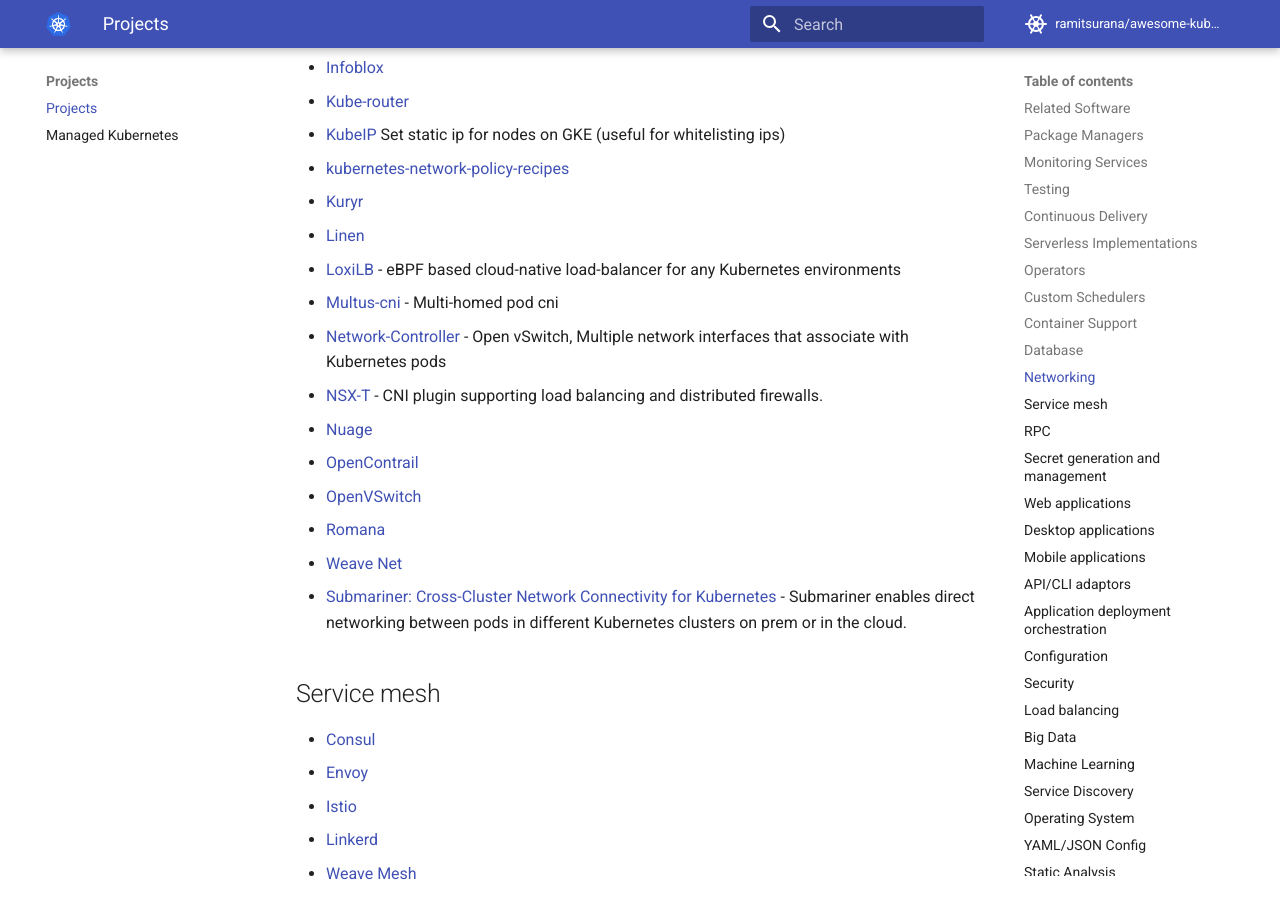
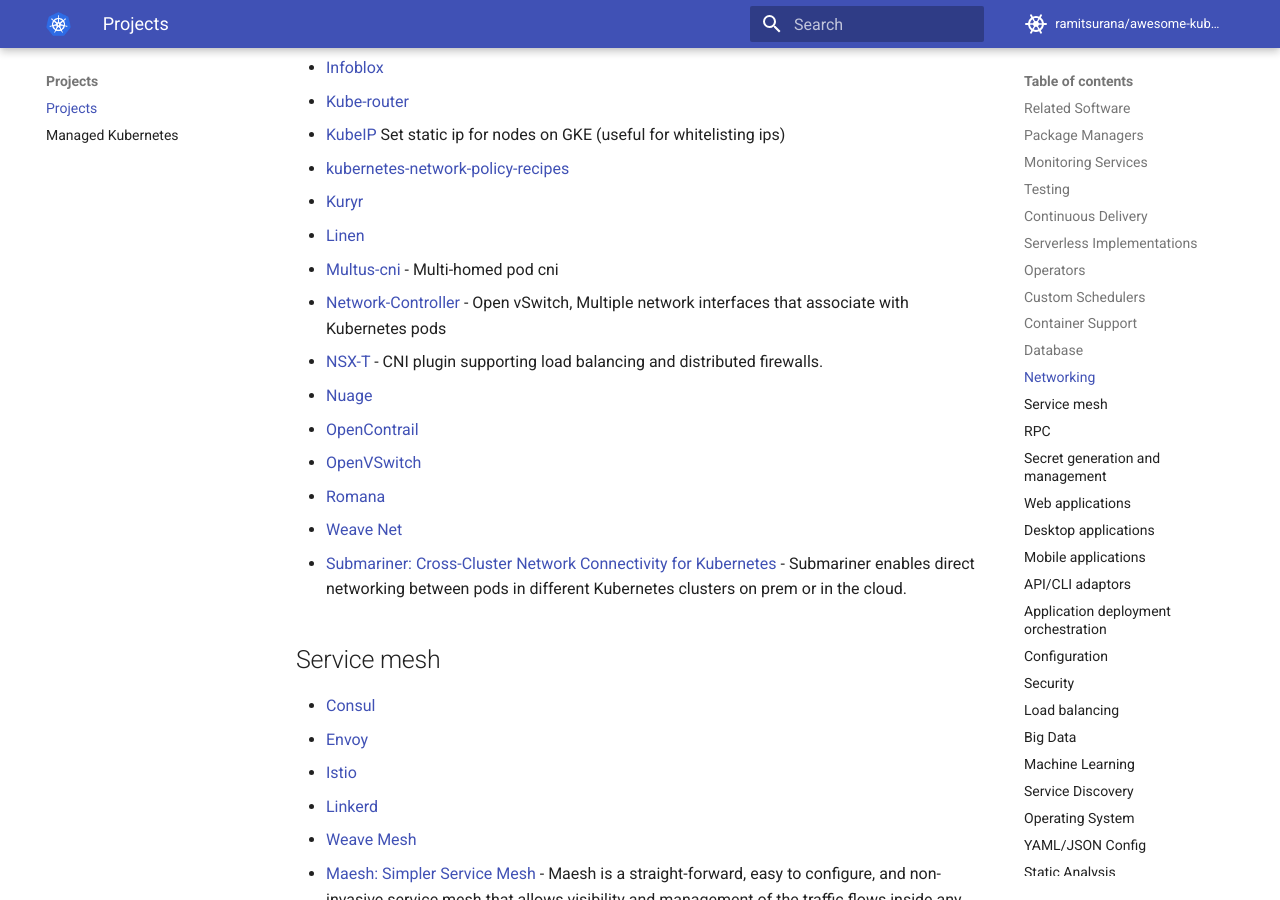
Before and after one commit to ramitsurana/awesome-kubernetes, an MkDocs documentation site: the page built from docs/projects/projects.md, in a window 1280 px wide and 900 px high, scrolled down 9492 px. Built offline with MkDocs 1.6.1 and Material for MkDocs 9.7.7, drawn with Linux system fonts in a browser that asks for light colours; comment, search, counter and statistics services are not loaded; some of the changed text lies outside the part shown.

Commit message:
Update projects.md

```diff
--- a/docs/projects/projects.md
+++ b/docs/projects/projects.md
@@ -260,7 +260,6 @@ Projects
 * [kubernetes-network-policy-recipes](https://github.com/ahmetb/kubernetes-network-policy-recipes)
 * [Kuryr](https://github.com/openstack/kuryr-kubernetes)
 * [Linen](https://github.com/John-Lin/linen-cni)
-* [LoxiLB](https://github.com/loxilb-io/loxilb) - eBPF based cloud-native load-balancer for any Kubernetes environments
 * [Multus-cni](https://github.com/k8snetworkplumbingwg/multus-cni) - Multi-homed pod cni
 * [Network-Controller](https://github.com/linkernetworks/network-controller) - Open vSwitch, Multiple network interfaces that associate with Kubernetes pods
 * [NSX-T](https://www.vmware.com/products/nsx/cloud-native-apps.html) - CNI plugin supporting load balancing and distributed firewalls.
```
Also changed, not shown: other parts of docs/projects/projects.md (+1 -0 lines).
